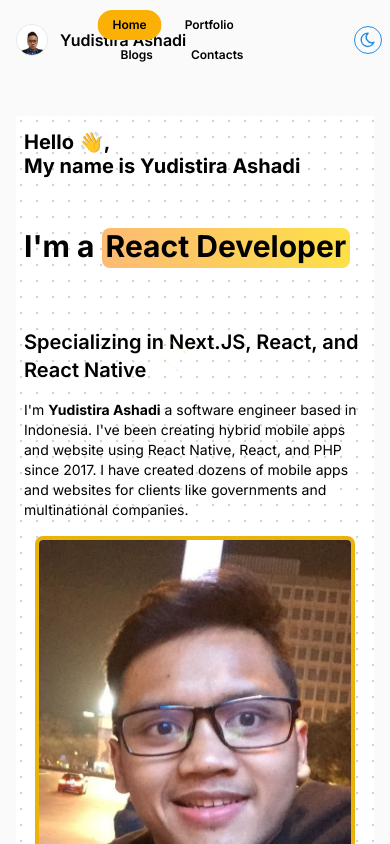
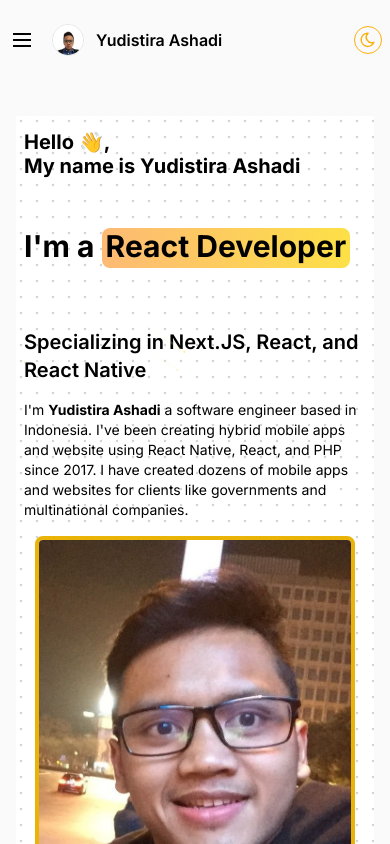
Before and after one commit to yudistiraashadi/portfolio-next-js, a Next.js app: page / in a window 390 px wide. Shown: the top 844 px of the page. Built offline with nearby package versions, Linux system fonts and the light colour scheme.

Commit message:
update navbar for mobile

```diff
--- a/src/components/appshell.tsx
+++ b/src/components/appshell.tsx
@@ -1,7 +1,7 @@
 "use client";
 
-import { AppShell, rem, Button } from "@mantine/core";
-import { useHeadroom } from "@mantine/hooks";
+import { AppShell, rem, Button, NavLink, Box, Burger } from "@mantine/core";
+import { useHeadroom, useDisclosure } from "@mantine/hooks";
 import Image from "next/image";
 import Link from "next/link";
 import { usePathname } from "next/navigation";
@@ -12,18 +12,33 @@ const ToggleTheme = dynamic(() => import("./theme"));
 import photoProfile from "@/assets/images/photo_profile.jpg";
 
 export function DefaultAppShell({ children }: { children: React.ReactNode }) {
+  const [opened, { toggle }] = useDisclosure();
   const pathname = usePathname();
   const pinned = useHeadroom({ fixedAt: 140 });
 
   return (
     <AppShell
       header={{ height: 80, collapsed: !pinned, offset: false }}
+      navbar={{
+        width: 300,
+        breakpoint: "lg",
+        collapsed: { desktop: true, mobile: !opened },
+      }}
       padding="md"
       withBorder={false}
     >
       <AppShell.Header>
         <div className="flex h-full w-full items-center justify-center bg-zinc-50 transition-colors duration-200 ease-in-out dark:bg-black dark:text-white">
           <div className="relative flex w-full max-w-7xl items-center justify-between px-2">
+            {/* burger menu */}
+            <div className="flex items-center space-x-2">
+              <Burger
+                opened={opened}
+                onClick={toggle}
+                hiddenFrom="lg"
+                size="sm"
+              />
+
               <Link
                 href={"/"}
                 className="flex items-center justify-center gap-3 rounded-md p-2 transition-all duration-200 ease-in-out hover:bg-yellow-500/10 hover:ring-1 hover:ring-yellow-500"
@@ -39,8 +54,12 @@ export function DefaultAppShell({ children }: { children: React.ReactNode }) {
                 </div>
                 <div className="font-semibold">Yudistira Ashadi</div>
               </Link>
+            </div>
 
-            <section className="absolute left-1/2 top-1/2 -translate-x-1/2 -translate-y-1/2 transform space-x-2">
+            <Box
+              visibleFrom="lg"
+              className="absolute left-1/2 top-1/2 -translate-x-1/2 -translate-y-1/2 transform space-x-2"
+            >
               <Button
                 component={Link}
                 href="/"
@@ -91,12 +110,46 @@ export function DefaultAppShell({ children }: { children: React.ReactNode }) {
               >
                 Contacts
               </Button>
-            </section>
+            </Box>
 
             <ToggleTheme />
           </div>
         </div>
       </AppShell.Header>
+
+      <AppShell.Navbar p="xs" mt={80}>
+        <NavLink
+          label="Home"
+          onClick={toggle}
+          component={Link}
+          href="/"
+          active={pathname === "/"}
+        />
+
+        <NavLink
+          label="Portfolio"
+          onClick={toggle}
+          component={Link}
+          href="/portfolio"
+          active={pathname.startsWith("/portfolio")}
+        />
+
+        <NavLink
+          label="Blogs"
+          onClick={toggle}
+          component={Link}
+          href="/blog"
+          active={pathname.startsWith("/blog")}
+        />
+
+        <NavLink
+          label="Contacts"
+          onClick={toggle}
+          component={Link}
+          href="/contacts"
+          active={pathname.startsWith("/contacts")}
+        />
+      </AppShell.Navbar>
 
       <AppShell.Main
         className="bg-zinc-50 transition-colors duration-200 ease-in-out dark:bg-black dark:text-white"
--- a/src/components/theme.tsx
+++ b/src/components/theme.tsx
@@ -20,7 +20,7 @@ export default function ToggleTheme() {
   return (
     <ActionIcon
       variant="outline"
-      color={computedColorScheme === "dark" ? "yellow" : "blue"}
+      color={"yellow"}
       radius="xl"
       onClick={() => toggleColorScheme()}
       title="Toggle color scheme"
```
Lines whose indentation alone changed are shown as unchanged.
